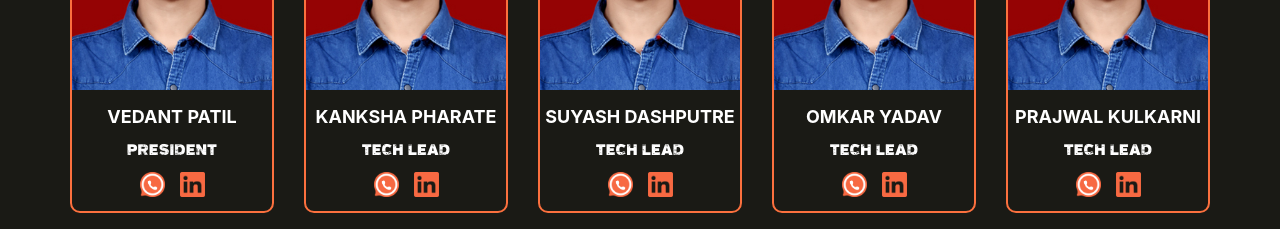
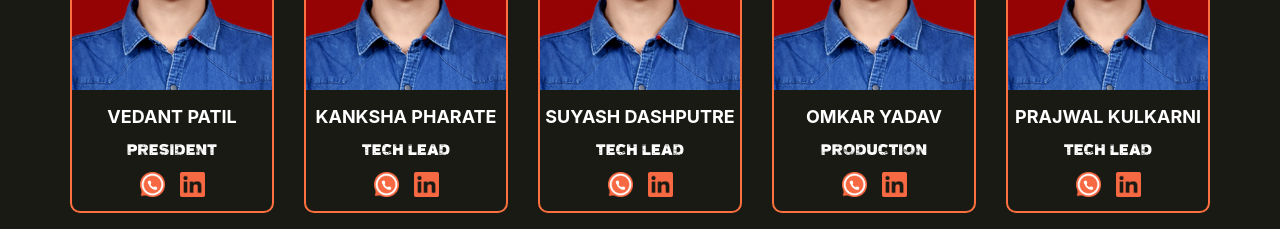
Before and after one commit to suyashcodes/zion2k24, a React (Create React App) app: page / in a window 1280 px wide. Shown: the part 4960-5189 px from the top of the page. Built offline with nearby package versions, Linux system fonts and the light colour scheme.

Commit message:
git commit -m "Team Updated"

```diff
--- a/src/components/eventteam/Eventteam.jsx
+++ b/src/components/eventteam/Eventteam.jsx
@@ -117,7 +117,7 @@ const EventTeam = () => {
             alt="Team Member 1"
           />
           <h2 className="eventteam-name">OMKAR YADAV</h2>
-          <p className="eventteam-position">Tech Lead</p>
+          <p className="eventteam-position">Production</p>
           <div className="eventteam-social">
             <a
               className="whatsapp-anchor"
```
